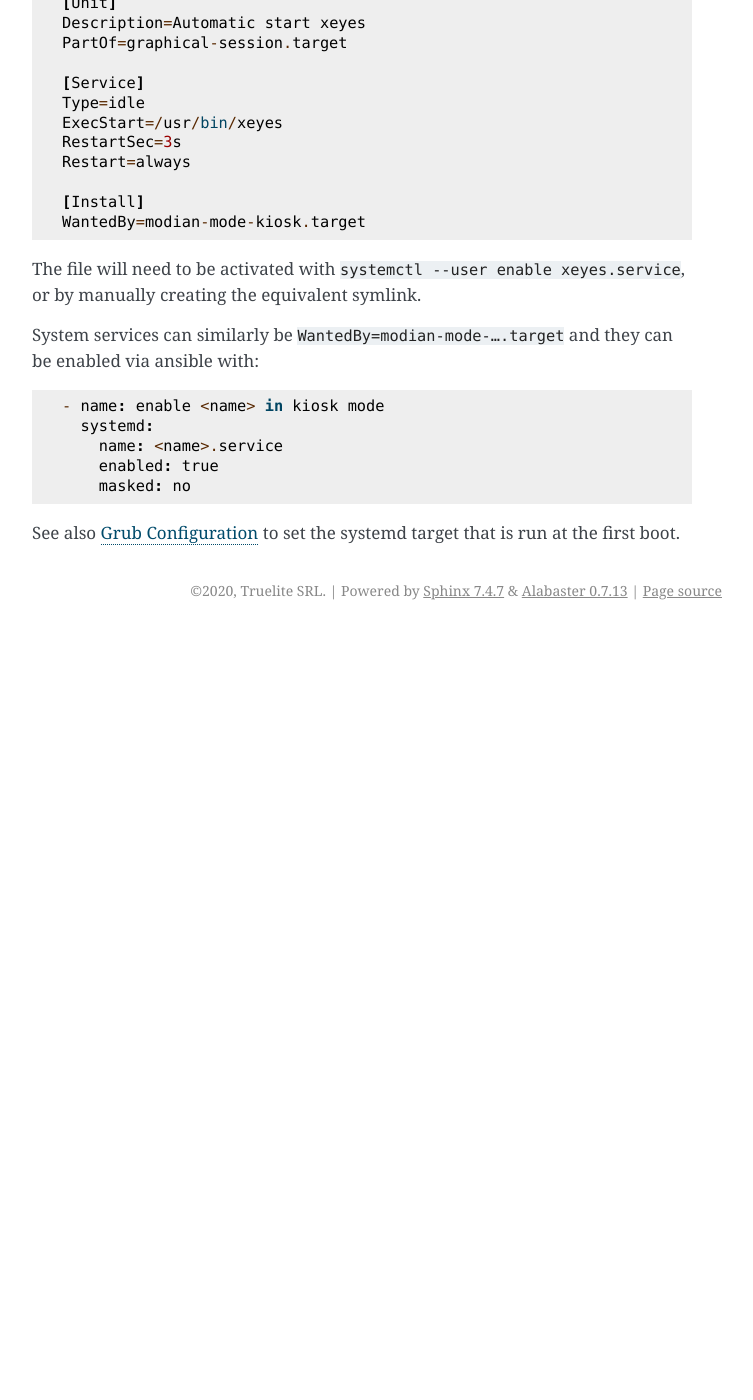
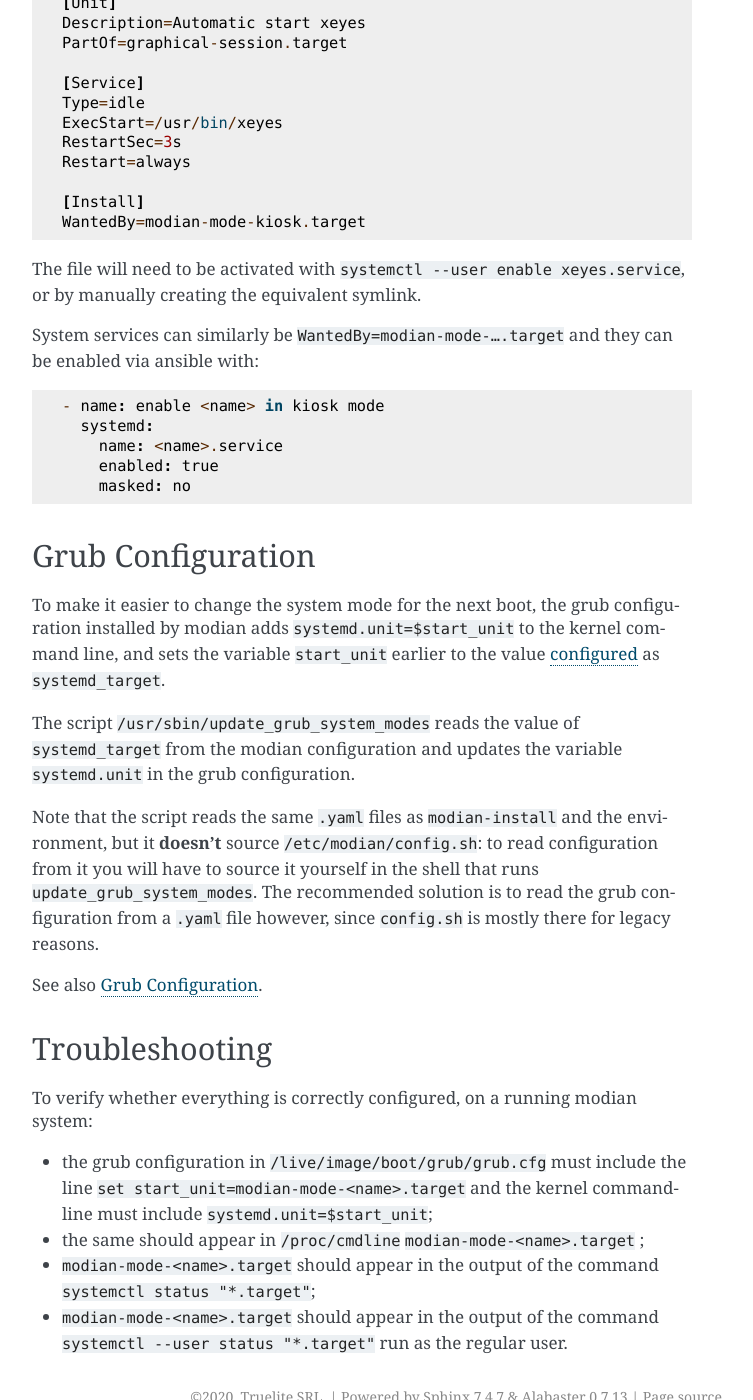
Before and after one commit to Truelite/modian, a Sphinx documentation site: the page built from docs/modian-install/system_modes.rst, in a window 1280 px wide and 1400 px high, scrolled down 933 px. Shown: the whole window, without its empty margins (388-1141 px from the left). Built offline with Sphinx 7.4.7, drawn with Linux system fonts in a browser that asks for light colours; before the commit the page ends 1563 px from its top, so only the background shows below that; some of the changed text lies outside the part shown.

Commit message:
Improved configuration on system modes

```diff
--- a/docs/modian-install/system_modes.rst
+++ b/docs/modian-install/system_modes.rst
@@ -60,5 +60,42 @@
        enabled: true
        masked: no
 
-See also :doc:`grub` to set the systemd target that is run at the
-first boot.
+Grub Configuration
+==================
+
+To make it easier to change the system mode for the next boot, the grub
+configuration installed by modian adds ``systemd.unit=$start_unit`` to
+the kernel command line, and sets the variable ``start_unit`` earlier to
+the value :doc:`configured <configuration>` as ``systemd_target``.
+
+The script ``/usr/sbin/update_grub_system_modes`` reads the value of
+``systemd_target`` from the modian configuration and updates the
+variable ``systemd.unit`` in the grub configuration.
+
+Note that the script reads the same ``.yaml`` files as
+``modian-install`` and the environment, but it **doesn't** source
+``/etc/modian/config.sh``: to read configuration from it you will have
+to source it yourself in the shell that runs
+``update_grub_system_modes``.
+The recommended solution is to read the grub configuration from a
+``.yaml`` file however, since ``config.sh`` is mostly there for legacy
+reasons.
+
+See also :doc:`grub`.
+
+Troubleshooting
+===============
+
+To verify whether everything is correctly configured, on a running
+modian system:
+
+* the grub configuration in ``/live/image/boot/grub/grub.cfg`` must
+  include the line ``set start_unit=modian-mode-<name>.target`` and the
+  kernel commandline must include ``systemd.unit=$start_unit``;
+* the same should appear in ``/proc/cmdline``
+  ``modian-mode-<name>.target`` ;
+* ``modian-mode-<name>.target`` should appear in the output of the
+  command ``systemctl status "*.target"``;
+* ``modian-mode-<name>.target`` should appear in the output of the
+  command ``systemctl --user status "*.target"`` run as the regular
+  user.
```
